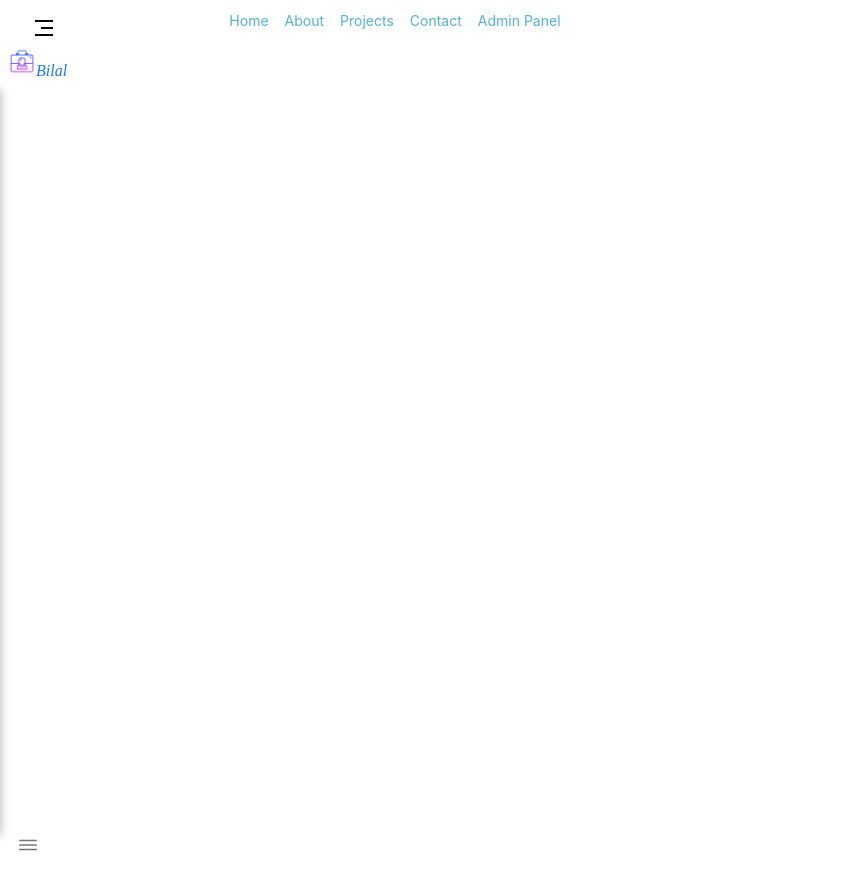
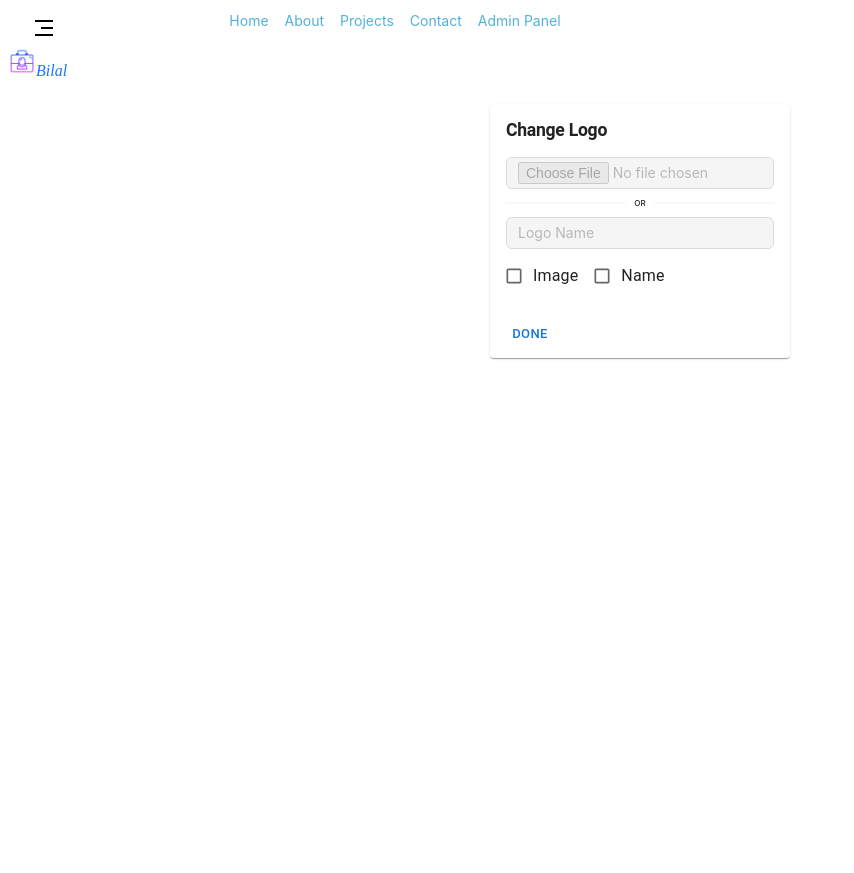
Before and after one commit to BilaalRashid278/Next-JS-Portfolio, a Next.js app: page /admin-panel in a window 1280 px wide. Shown: the whole page, without its empty margins (0-854 px from the left). After the commit the page ends 800 px from the top, so only its background shows below. Built offline with nearby package versions, Linux system fonts and the light colour scheme.

Commit message:
admin start

```diff
--- /dev/null
+++ b/src/app/(pages)/admin-panel/components/Card.tsx
@@ -0,0 +1,34 @@
+import * as React from 'react'
+import {Card as MuiCard} from '@mui/material/';
+import CardActions from '@mui/material/CardActions';
+import CardContent from '@mui/material/CardContent';
+import { Typography, Button } from '@mui/material';
+
+
+interface CardProps {
+    children? : React.ReactElement | any,
+    title? : string,
+    heading : string,
+    onClick? : () => void
+}
+
+
+const Card = ({ children,title,heading,onClick }: CardProps): React.JSX.Element => {
+    return (
+        <MuiCard title={title} sx={{ maxWidth: '300px',width : '100%',display : 'flex',flexDirection : 'column',justifyContent : 'space-between' }}>
+            <CardContent>
+                <Typography variant='h1' sx={{ fontSize: '1.1rem',fontWeight : '600'}} gutterBottom>
+                    {heading}
+                </Typography>
+                {children}
+            </CardContent>
+            <CardActions className='flex justify-end'>
+                <Button onClick={onClick} size='small'>
+                    Done
+                </Button>
+            </CardActions>
+        </MuiCard>
+    )
+}
+
+export default React.memo(Card)
--- /dev/null
+++ b/src/app/(pages)/admin-panel/components/ChangeLogo.tsx
@@ -0,0 +1,66 @@
+import React, { ChangeEventHandler, useState } from 'react'
+import Card from './Card';
+import { Input, Divider } from 'antd';
+import Checkbox from '@mui/material/Checkbox';
+import FormGroup from '@mui/material/FormGroup';
+import FormControlLabel from '@mui/material/FormControlLabel';
+import Box from '@mui/material/Box';
+import { getFirestore } from 'firebase/firestore';
+import app from '@/firebase/firebase';
+import { collection, addDoc } from 'firebase/firestore';
+
+
+
+
+const ChangeLogo = () => {
+    const db = getFirestore(app);
+    const [SelectImg, setImg] = useState<boolean>(true);
+    const [SelectName, setName] = useState<boolean>(true);
+    const [SelectImgFile,setSelectFile] = useState<any | undefined>(undefined);
+
+    const isSubmit = async () => {
+        if (SelectImg == false) {
+            console.log(SelectImgFile[0]);
+            try {
+                const result = await addDoc(collection(db, 'admin'), { logo: 'Change Logo'});
+                console.log(result);
+            } catch (error) {
+                console.log(error);
+                // throw new Error('Data not submitted');
+            }
+        } else if (SelectName == false) {
+            console.log(SelectName, 'SelectName');
+        }
+    };
+    const handleImageSubmit : ChangeEventHandler<HTMLInputElement> = (e) => {
+        setSelectFile(e.target.files);
+    }
+    return (
+        <Card
+            heading='Change Logo'
+            onClick={isSubmit}
+        >
+            <Box display='flex' flexDirection={'column'} mt={2}>
+                <Input onChange={handleImageSubmit} placeholder='Logo Name' type='file' disabled={SelectImg} />
+                <Divider style={{ fontSize: '0.5rem', margin: '0.5rem 0' }}>OR</Divider>
+                <Input autoFocus={true} placeholder='Logo Name' disabled={SelectName} />
+                <Box component='div' className='flex' mt={1}>
+                    <FormGroup
+                        row
+                    >
+                        <FormControlLabel onClick={() => {
+                            setName(true);
+                            setImg(false);
+                        }} control={<Checkbox defaultChecked checked={SelectImg == true ? false : true} size='small' />} label="Image" />
+                        <FormControlLabel onClick={() => {
+                            setName(false);
+                            setImg(true);
+                        }} control={<Checkbox size='small' checked={SelectName == true ? false : true} />} label="Name" />
+                    </FormGroup>
+                </Box>
+            </Box>
+        </Card>
+    )
+}
+
+export default ChangeLogo
--- a/src/app/(pages)/admin-panel/page.tsx
+++ b/src/app/(pages)/admin-panel/page.tsx
@@ -1,32 +1,14 @@
 'use client'
-import React, { useState,useCallback } from 'react'
-import styles from '@/app/css/admin.module.css';
-import Panel from './components/Panel';
-import MobilePanel from './components/MobilePanel';
-import { IconButton } from '@mui/material';
-import { IoMenuOutline } from "react-icons/io5";
-
+import * as React from 'react';
+import Box from '@mui/material/Box';
+import ChangeLogo from './components/ChangeLogo';
 
 const AdminPanel = () => {
-    const PanelCommonWidth: number = 300
-    const [transform,setTransform] = useState<number>(-250);
-
-    const handleTransform =useCallback(() => {
-        setTransform(-250);
-    },[transform]);
-    return (
-        <main className='w-[100%] flex h-[calc(100vh-55px)]'>
-            <MobilePanel width={PanelCommonWidth} transform={transform} handleTransform={handleTransform}/>
-            <Panel width={PanelCommonWidth} />
-            <section className='w-[100%] relative'>
-                <div className='block lg:hidden px-5 py-2'>
-                    <IconButton onClick={() => setTransform(0)} size='medium'>
-                        <IoMenuOutline/>
-                    </IconButton>
-                </div>
-            </section>
-        </main>
-    )
+  return (
+    <Box component={'div'} display={'flex'} gap={2} flexWrap={'wrap'} px={3} py={3} justifyContent={'center'}>
+      <ChangeLogo/>
+    </Box>
+  )
 }
 
 export default AdminPanel;
```
Also changed, not shown: src/app/(pages)/admin-panel/page_old.tsx (added, +31 -0 lines).
